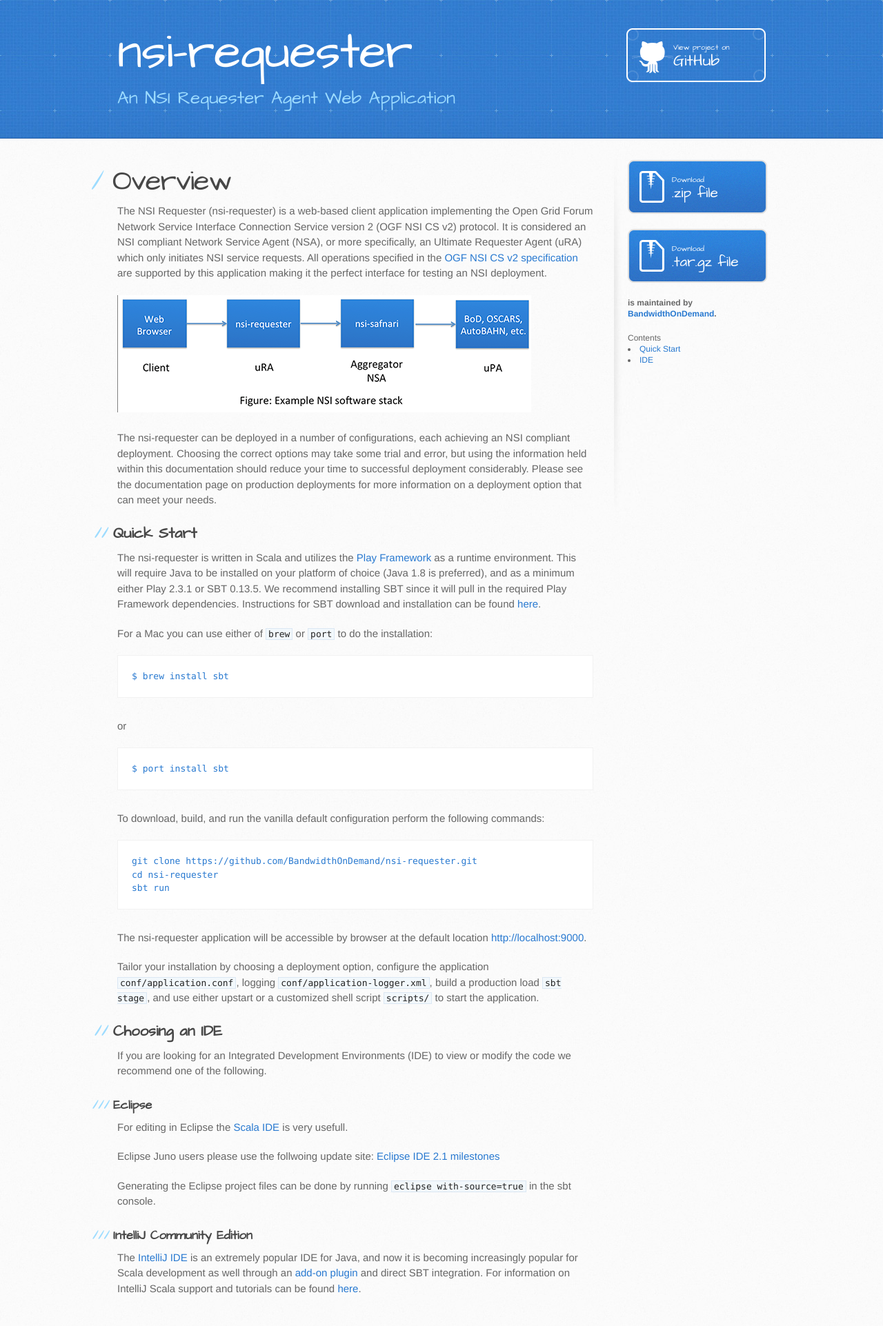
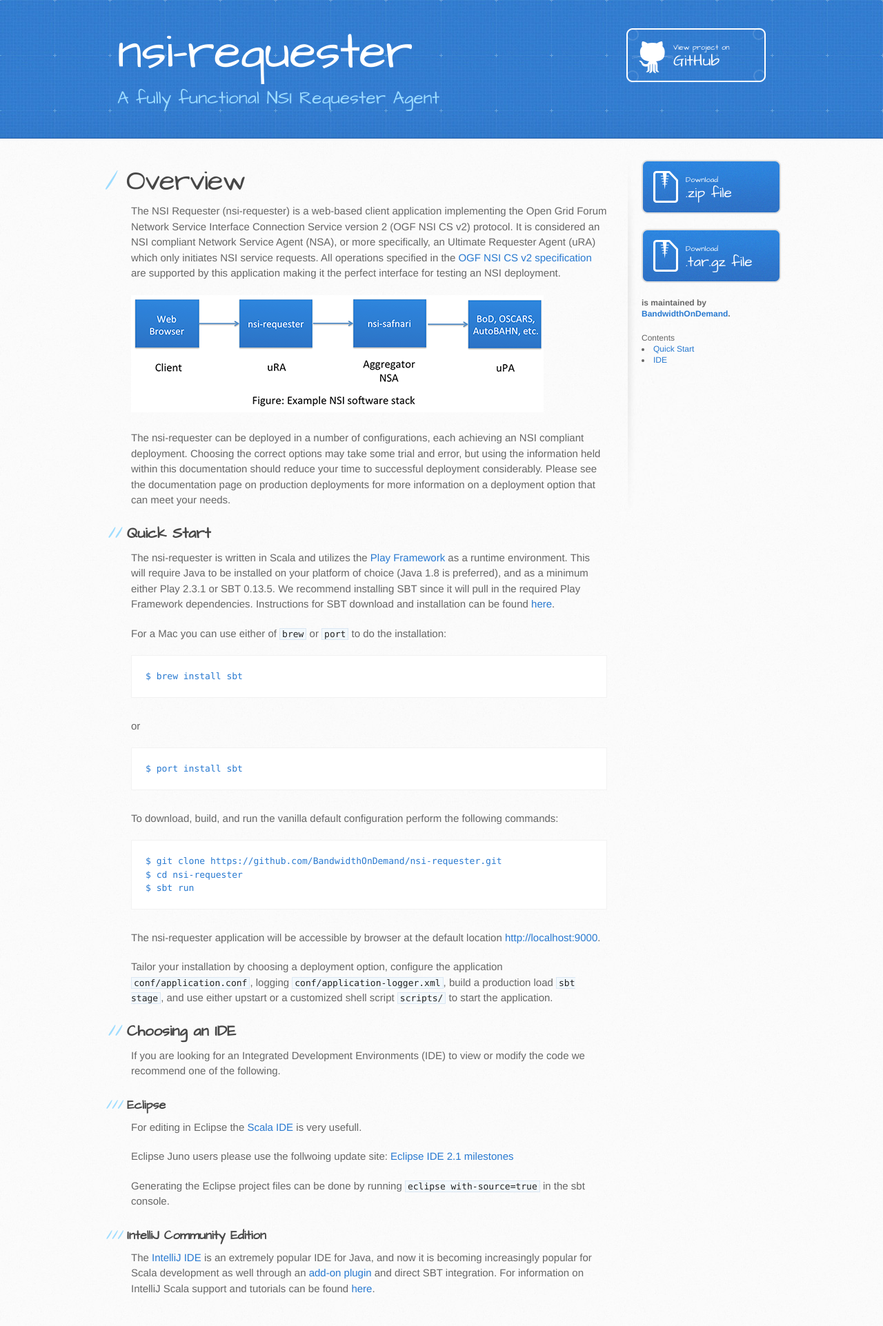
Before and after one commit to BandwidthOnDemand/nsi-requester, a Jekyll site: the page built from index.mkd, in a window 1280 px wide. Shown: the whole page at 69% size. Built offline with Jekyll 4.4.1, drawn with Linux system fonts in a browser that asks for light colours.

Commit message:
Updated stylesheet.

````diff
--- a/_layouts/default.html
+++ b/_layouts/default.html
@@ -13,14 +13,14 @@
     <script src="//html5shiv.googlecode.com/svn/trunk/html5.js"></script>
     <![endif]-->
 
-    <title>nsi-requester - An NSI Requester Agent Web Application</title>
+    <title>nsi-requester - A fully functional NSI Requester Agent</title>
   </head>
 
   <body>
     <header>
       <div class="inner">
         <h1>nsi-requester</h1>
-        <h2>An NSI Requester Agent Web Application</h2>
+        <h2>A fully functional NSI Requester Agent</h2>
         <a href="https://github.com/BandwidthOnDemand/nsi-requester" class="button"><small>View project on</small>GitHub</a>
       </div>
     </header>
--- a/index.mkd
+++ b/index.mkd
@@ -28,9 +28,9 @@
 To download, build, and run the vanilla default configuration perform the following commands:
 
 ```
-git clone https://github.com/BandwidthOnDemand/nsi-requester.git
-cd nsi-requester
-sbt run
+$ git clone https://github.com/BandwidthOnDemand/nsi-requester.git
+$ cd nsi-requester
+$ sbt run
 ```
 
 The nsi-requester application will be accessible by browser at the default location [http://localhost:9000](http://localhost:9000).
--- a/stylesheets/stylesheet.css
+++ b/stylesheets/stylesheet.css
@@ -98,6 +98,7 @@
 #content-wrapper {
   border-top: solid 1px #fff;
   padding-top: 30px;
+  padding-left: 40px;
 }
 
 #main-content {
````
Also changed, not shown: diagrams/example-stack.png.
